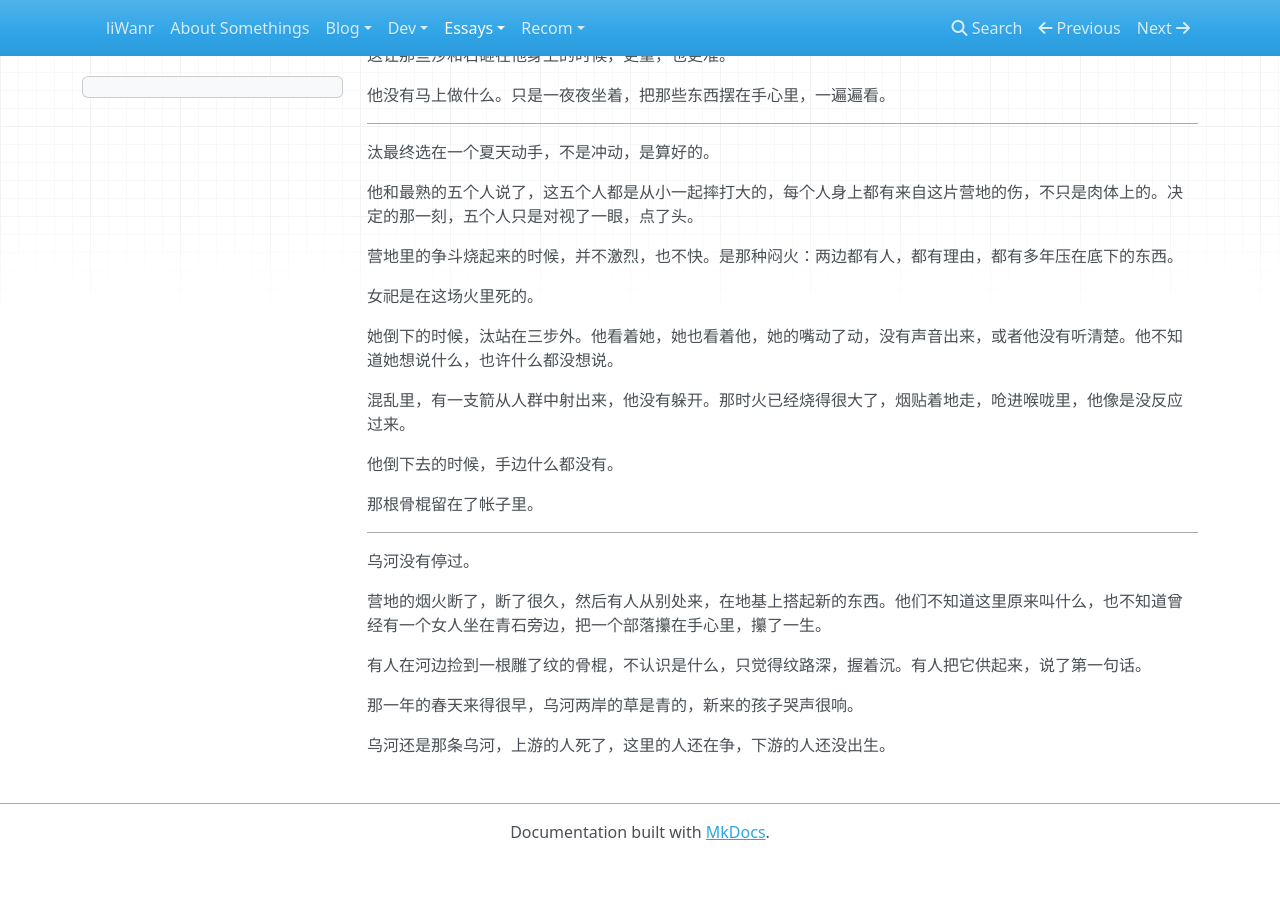
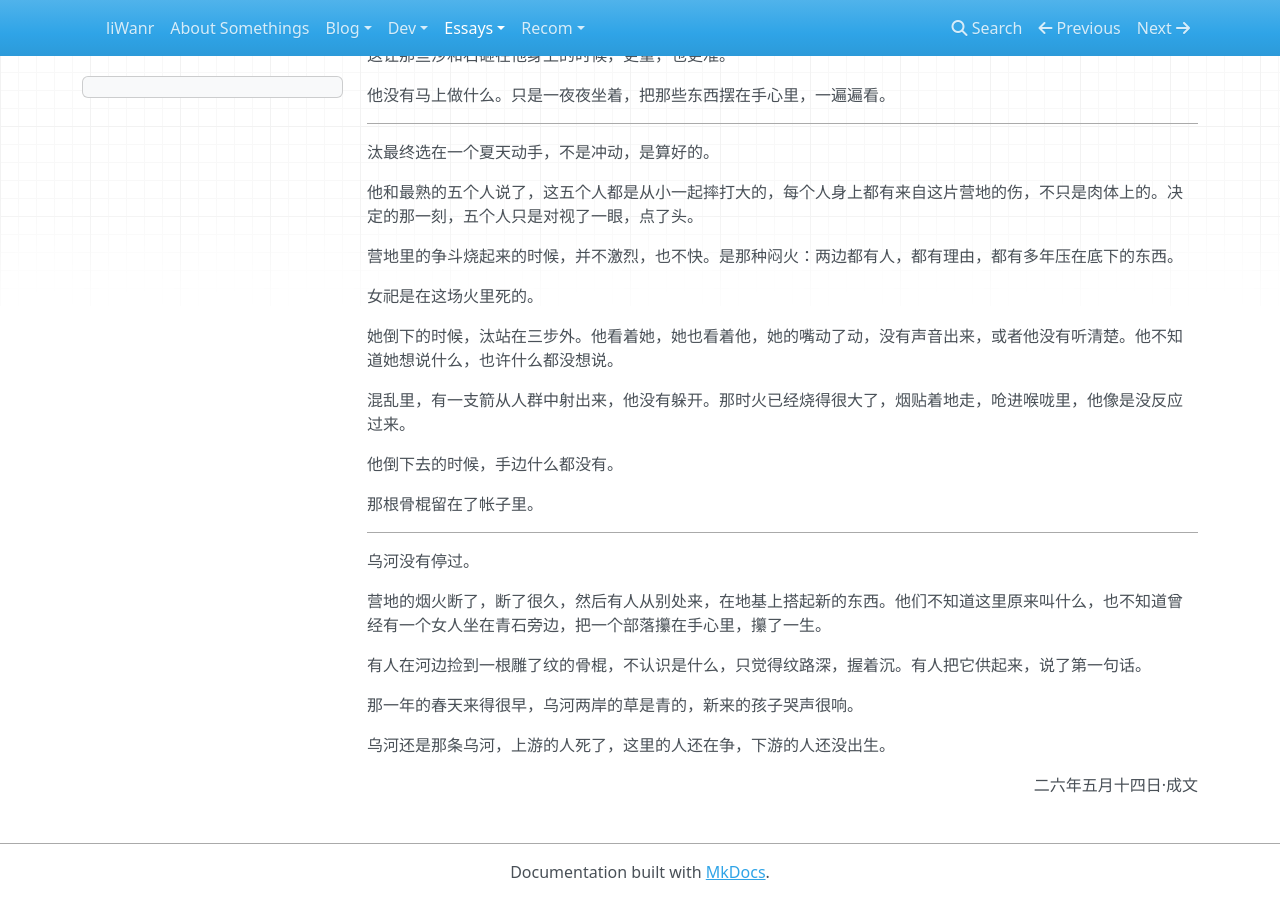
Before and after one commit to liWanr/liWanr.github.io, an MkDocs documentation site: the page built from docs/essays/the-black-river.md, in a window 1280 px wide and 900 px high, scrolled down 6572 px. Built offline with MkDocs 1.6.1, drawn with Linux system fonts in a browser that asks for light colours; nearby versions of some CDN libraries; before the commit the page ends 7432 px from its top, so only the background shows below that.

Commit message:
fix: 在《乌河》文章末尾添加成文日期

```diff
--- a/docs/essays/the-black-river.md
+++ b/docs/essays/the-black-river.md
@@ -336,3 +336,7 @@ comments: true
 那一年的春天来得很早，乌河两岸的草是青的，新来的孩子哭声很响。
 
 乌河还是那条乌河，上游的人死了，这里的人还在争，下游的人还没出生。
+
+<p align="right" markdown>
+二六年五月十四日·成文
+</p>
```
